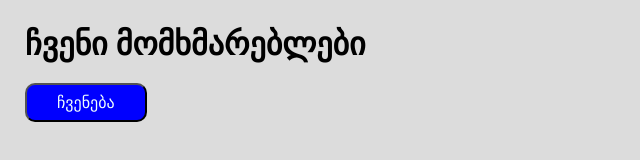
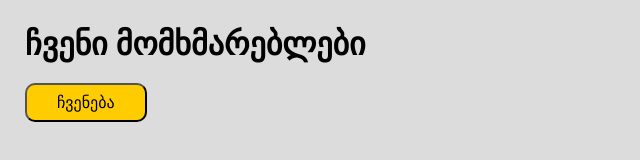
Before and after one commit to DatoGegechkori/user-cards-grid, a plain HTML site: page index.html in a window 1280 px wide. Shown: the whole page, without its empty margins (0-640 px from the left). Drawn offline with Linux system fonts and the light colour scheme.

Commit message:
Update style.css

```diff
--- a/style.css
+++ b/style.css
@@ -14,15 +14,15 @@ button {
     margin-bottom: 20px;
     padding: 8px 30px;
     font-size: 16px;
-    background-color: blue;
-    color: azure;
+    background-color: rgb(255, 204, 0);
+    color: rgb(0, 0, 0);
     border-radius: 10px;
     transition: 0.2s;
     cursor: pointer;
 }
 
 button:hover {
-    background-color: rgb(19, 19, 199);
+    background-color: rgb(241, 195, 14);
     transform: scale(1.02);
 }
 
@@ -52,7 +52,7 @@ button:hover {
     font-size: 16px;
 }
 
-.address, .geo {
+.address, .geo, .company {
     margin-left: 15px;
     font-size: 14px;
     color: gray;
```
